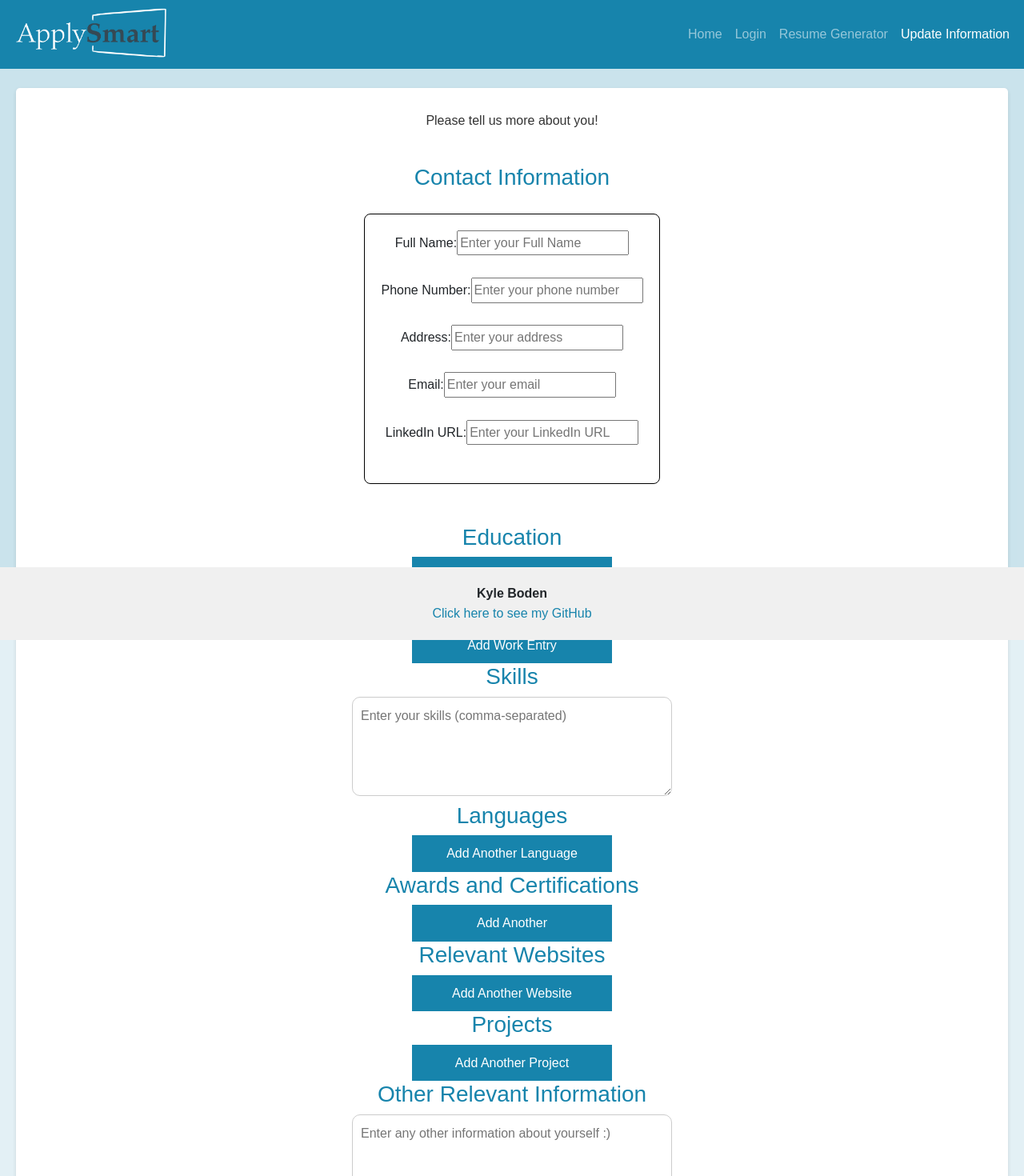
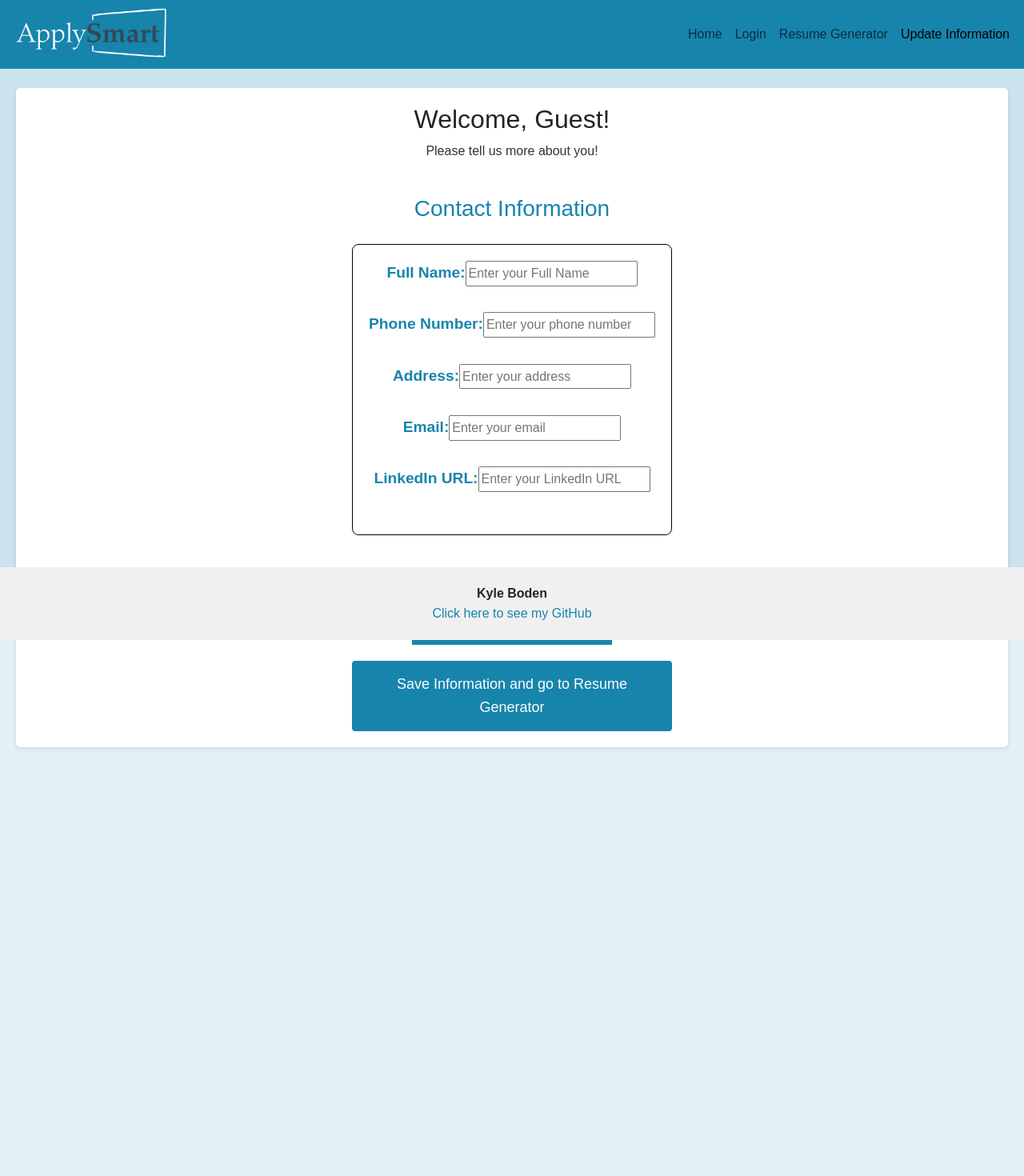
Before and after one commit to kyleboden/startup, a React (Vite) app: page /userInfo in a window 1280 px wide. Shown: the top 1470 px of the page at 80% size. After the commit the page ends 1044 px from the top, so only its background shows below. Built offline with nearby package versions, Linux system fonts and the light colour scheme.

Commit message:
Everything but userInfo.jsx

```diff
--- a/src/generator/generator.css
+++ b/src/generator/generator.css
@@ -1,3 +1,58 @@
+/* Main content styles */
+main {
+    display: flex;
+    flex-direction: column;
+    align-items: center; /* Center align main content */
+    padding: 20px; /* Add some padding */
+}
+
+/* Form group styles */
+.form-group {
+    display: flex; /* Use flexbox for label and textarea */
+    flex-direction: column; /* Arrange items vertically */
+    align-items: center; /* Center align items in the form group */
+    width: 100%; /* Full width */
+    max-width: 600px; /* Set max width for the group */
+    margin-bottom: 20px; /* Space below each form group */
+}
+
+/* Label styles */
+label {
+    font-weight: bold; /* Makes the label text bold */
+    font-size: 1.2rem; /* Font size for better readability */
+    color: #1784AC; /* Use your logo color for consistency */
+    margin-bottom: 0.5rem; /* Adds space below the label */
+}
+
+/* Textarea styles */
+textarea {
+    border-radius: 10px; /* Rounded edges */
+    border: 1px solid #ccc; /* Light border */
+    padding: 10px; /* Padding inside textareas */
+    width: 100%; /* Use full width */
+    min-height: 100px; /* Minimum height for textareas */
+    margin-bottom: 20px; /* Space below textareas */
+    box-sizing: border-box; /* Include padding and border in the total width */
+    font-size: 1rem; /* Font size for textarea text */
+}
+
+/* Button styles */
+button {
+    background-color: #1784AC; /* Button color */
+    color: white; /* Button text color */
+    border: none; /* Remove border */
+    padding: 10px 20px; /* Padding for button */
+    border-radius: 5px; /* Rounded edges for buttons */
+    cursor: pointer; /* Pointer cursor on hover */
+    font-size: 16px; /* Button text size */
+    margin-top: 20px; /* Space above buttons */
+    margin-bottom: 20px; /* Space below buttons */
+}
+
+button:hover {
+    background-color: #0f5f7a; /* Darker shade on hover */
+}
+
 /* Loading spinner styles */
 .spinner {
     border: 4px solid #f3f3f3;
--- a/src/userInfo/userInfo.jsx
+++ b/src/userInfo/userInfo.jsx
@@ -1,22 +1,134 @@
-import React from 'react';
+import React, { useEffect, useState } from 'react';
 import './userInfo.css';
 
-export function UserInfo() {
+export function UserInfo () {
+    const [userInfo, setUserInfo] = useState({});
+    const [educationEntries, setEducationEntries] = useState([]);
+    const [workEntries, setWorkEntries] = useState([]);
+    const [languageEntries, setLanguageEntries] = useState([]);
+    const [awardEntries, setAwardEntries] = useState([]);
+    const [websiteEntries, setWebsiteEntries] = useState([]);
+    const [projectEntries, setProjectEntries] = useState([]);
+    const [username, setUsername] = useState('Guest');
+
+    useEffect(() => {
+        loadUserInformation();
+        const params = new URLSearchParams(window.location.search);
+        const userParam = params.get('username');
+        setUsername(userParam || 'Guest');
+    }, []);
 
     const saveUserInformation = () => {
-    // Call the save function
-    // Add your save logic here
+        const updatedUserInfo = { ...userInfo };
+
+        // Gather static section data
+        const sections = document.querySelectorAll('.user-info-section');
+        sections.forEach(section => {
+            const sectionValue = {};
+            const data = section.querySelectorAll('.user-info-data');
+            data.forEach(item => {
+                sectionValue[item.id] = item.type === 'checkbox' ? item.checked : item.value;
+            });
+            updatedUserInfo[section.id] = sectionValue;
+        });
+
+        // Gather dynamic section data
+        updatedUserInfo.education = educationEntries;
+        updatedUserInfo.workHistory = workEntries;
+        updatedUserInfo.languages = languageEntries;
+        updatedUserInfo.awards = awardEntries;
+        updatedUserInfo.websites = websiteEntries;
+        updatedUserInfo.projects = projectEntries;
+
+        localStorage.setItem('user-info', JSON.stringify(updatedUserInfo));
+        setUserInfo(updatedUserInfo);
         window.location.href = 'generator.html';
     };
 
+    const loadUserInformation = () => {
+        const storedUserInfo = JSON.parse(localStorage.getItem('user-info')) || {};
+        setUserInfo(storedUserInfo);
+
+        // Set form values from localStorage
+        const sections = document.querySelectorAll('.user-info-section');
+        sections.forEach(section => {
+            const data = section.querySelectorAll('.user-info-data');
+            const sectionData = storedUserInfo[section.id] || {};
+            data.forEach(item => {
+                if (item.type === 'checkbox') {
+                    item.checked = sectionData[item.id] || false;
+                } else {
+                    item.value = sectionData[item.id] || '';
+                }
+            });
+        });
+    };
+
+    const addEducationEntry = () => {
+        setEducationEntries([...educationEntries, { school: '', startDate: '', endDate: '', gpa: '', major: '' }]);
+    };
+
+    const removeEducationEntry = (index) => {
+        const updatedEntries = educationEntries.filter((_, i) => i !== index);
+        setEducationEntries(updatedEntries);
+    };
+
+    const handleEducationChange = (index, field, value) => {
+        const updatedEntries = [...educationEntries];
+        updatedEntries[index][field] = value;
+        setEducationEntries(updatedEntries);
+    };
+
+    const renderEducationEntries = () => {
+        return educationEntries.map((entry, index) => (
+            <div className="education-entry user-info-dynamic-subsection" key={index}>
+                <label>School:</label>
+                <input type="text" className="user-info-data" value={entry.school} onChange={(e) => handleEducationChange(index, 'school', e.target.value)} placeholder="Enter your school name" /><br /><br />
+
+                <label>Start Date:</label>
+                <input type="date" className="user-info-data" value={entry.startDate} onChange={(e) => handleEducationChange(index, 'startDate', e.target.value)} /><br /><br />
+
+                <label>End Date:</label>
+                <input type="date" className="user-info-data" value={entry.endDate} onChange={(e) => handleEducationChange(index, 'endDate', e.target.value)} /><br /><br />
+
+                <label>GPA:</label>
+                <input type="text" className="user-info-data" value={entry.gpa} onChange={(e) => handleEducationChange(index, 'gpa', e.target.value)} placeholder="Enter your GPA" /><br /><br />
+
+                <label>Major:</label>
+                <input type="text" className="user-info-data" value={entry.major} onChange={(e) => handleEducationChange(index, 'major', e.target.value)} placeholder="Enter your major" /><br /><br />
+                <button type="button" onClick={() => removeEducationEntry(index)}>Remove</button>
+            </div>
+        ));
+    };
+
     return (
+        <div>
+            <header className="d-flex justify-content-between align-items-center fixed-top">
+                <a href="./index.html">
+                    <img src="ApplySmartTWhite.png" style={{ width: '200px', height: 'auto' }} alt="Logo" />
+                </a>
+                <nav className="navbar navbar-expand-lg">
+                    <button className="navbar-toggler" type="button" data-bs-toggle="collapse" data-bs-target="#navbarNav" aria-controls="navbarNav" aria-expanded="false" aria-label="Toggle navigation">
+                        <span className="navbar-toggler-icon"></span>
+                    </button>
+                    <div className="collapse navbar-collapse" id="navbarNav">
+                        <ul className="navbar-nav ms-auto">
+                            <li className="nav-item"><a className="nav-link" href="index.html">Home</a></li>
+                            <li className="nav-item"><a className="nav-link" href="login.html">Login</a></li>
+                            <li className="nav-item"><a className="nav-link" href="generator.html">Resume Generator</a></li>
+                            <li className="nav-item"><a className="nav-link active" href="userInfo.html">Update Information</a></li>
+                        </ul>
+                    </div>
+                </nav>
+            </header>
+
             <main>
-      <h2 id="welcome-message"></h2>
+                <h2>Welcome, {username}!</h2>
                 <p>Please tell us more about you!</p>
                 <br />
 
                 <h3>Contact Information</h3>
-      <div id="contact-information" className="user-info-section">
+                <div className="user-info-section" id="contact-information">
                     <label htmlFor="name">Full Name:</label>
                     <input type="text" id="name" className="user-info-data" placeholder="Enter your Full Name" /><br /><br />
 
@@ -35,58 +147,15 @@ export function UserInfo() {
 
                 <h3>Education</h3>
                 <div id="education-information" className="user-info-dynamic-section">
-        {/* Dynamically populated */}
+                    {renderEducationEntries()}
                 </div>
-      <button id="add-education-information">Add Education</button>
+                <button type="button" onClick={addEducationEntry}>Add Education</button>
 
-      <h3>Work History</h3>
-      <div id="work-history-information" className="user-info-dynamic-section">
-        {/* Dynamically populated */}
+                {/* Similar sections for Work History, Skills, Languages, Awards, Websites, Projects can be added here */}
+                <button id="save-information" onClick={saveUserInformation}>Save Information and go to Resume Generator</button>
+            </main>
+
+            <script src="https://cdn.jsdelivr.net/npm/bootstrap@5.2.2/dist/js/bootstrap.bundle.min.js"></script>
         </div>
-      <button id="add-work-history-information">Add Work Entry</button>
-
-      <h3>Skills</h3>
-      <div id="skill-information" className="user-info-section">
-        <textarea id="skills" className="user-info-data" rows="4" cols="50"
-                  placeholder="Enter your skills (comma-separated)"></textarea>
-      </div>
-
-      <h3>Languages</h3>
-      <div id="language-information" className="user-info-dynamic-section">
-        {/* Dynamically populated */}
-      </div>
-      <button id="add-language-information">Add Another Language</button>
-
-      <h3>Awards and Certifications</h3>
-      <div id="award-information" className="user-info-dynamic-section">
-        {/* Dynamically populated */}
-      </div>
-      <button id="add-award-information">Add Another</button>
-
-      <h3>Relevant Websites</h3>
-      <div id="website-information" className="user-info-dynamic-section">
-        {/* Dynamically populated */}
-      </div>
-      <button id="add-website-information">Add Another Website</button>
-
-      <h3>Projects</h3>
-      <div id="project-information" className="user-info-dynamic-section">
-        {/* Dynamically populated */}
-      </div>
-      <button id="add-project-information">Add Another Project</button>
-
-      <h3>Other Relevant Information</h3>
-      <div id="other-information" className="user-info-section">
-        <textarea id="relevant-info" className="user-info-data" rows="4" cols="50"
-                  placeholder="Enter any other information about yourself :)"></textarea>
-      </div>
-
-      <br /><br />
-      <hr />
-      <button id="save-information" onClick={saveUserInformation}>
-        Save Information and go to Resume Generator
-      </button>
-      <hr />
-    </main>
     );
-}
+};
```
Lines whose indentation alone changed are shown as unchanged.
